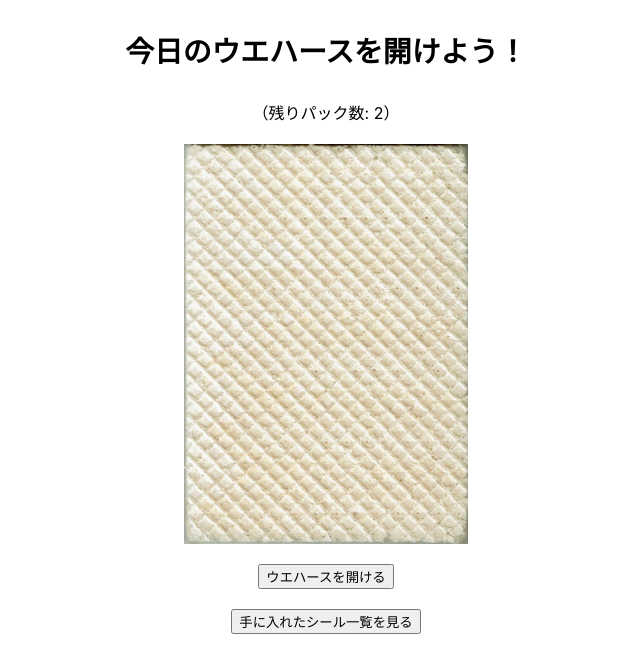
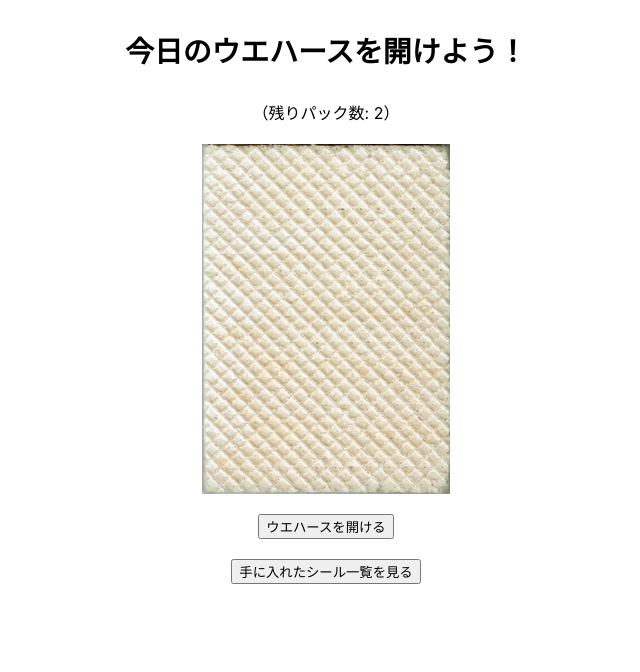
Before and after one commit to nozomuuu/otakarakutasealwafercollection, a React (Create React App) app: page / in a window 1280 px wide. Shown: the top 672 px of the page, without its empty margins (314-954 px from the left). Built offline with nearby package versions, Linux system fonts and the light colour scheme.

Commit message:
ウエハースアニメーションとSEタイミング、シールサイズ修正、シール一覧遷移修正

```diff
--- a/src/App.css
+++ b/src/App.css
@@ -1,7 +1,7 @@
 /* ウエハースのスタイル */
 .wafer {
-  max-width: 400px;
-  max-height: 400px;
+  max-width: 350px; /* ウエハースのサイズを調整 */
+  max-height: 350px;
   margin: 20px auto;
   display: block;
   transition: transform 1s ease-out;
@@ -23,7 +23,7 @@
 
 /* シールのスタイル */
 .sticker {
-  width: 400px;
+  width: 280px; /* シールのサイズを修正して、画面に収まるように調整 */
   height: auto;
   opacity: 0;
   transition: opacity 0.5s ease-in-out;
@@ -86,7 +86,7 @@
   }
 
   .sticker {
-    width: 300px;
+    width: 220px; /* スマホでもシールが大きすぎないように修正 */
   }
 
   .header {
--- a/src/App.js
+++ b/src/App.js
@@ -35,7 +35,7 @@ function App() {
       setTimeout(() => {
         setStickerVisible(true);
         const audioSticker = new Audio('/sounds/sticker-reveal.mp3');
-        audioSticker.play();
+        audioSticker.play(); // シールが表示された後にSEを再生
       }, 1000); // シールの表示を1秒遅らせる
     } else {
       alert('今日はもうパックを開けられません！');
@@ -44,7 +44,7 @@ function App() {
 
   // シール一覧を開く
   const viewStickers = useCallback(() => {
-    // シール一覧ページに遷移（window.location.hrefではなくページ遷移をシンプルに処理）
+    // シール一覧ページへの遷移（React Router の Link などに置き換える）
     window.location.href = '/stickers'; // 実際のURLに変更してください
   }, []);
 
```
